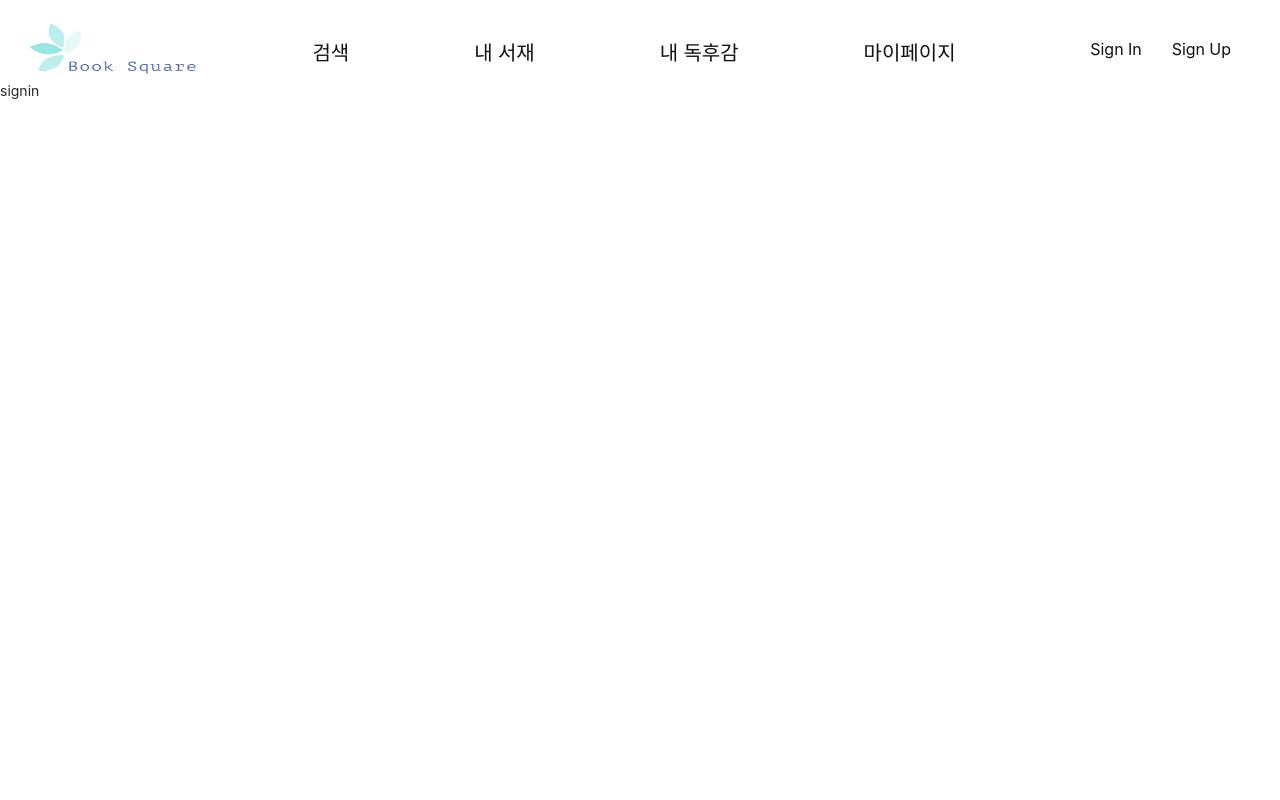
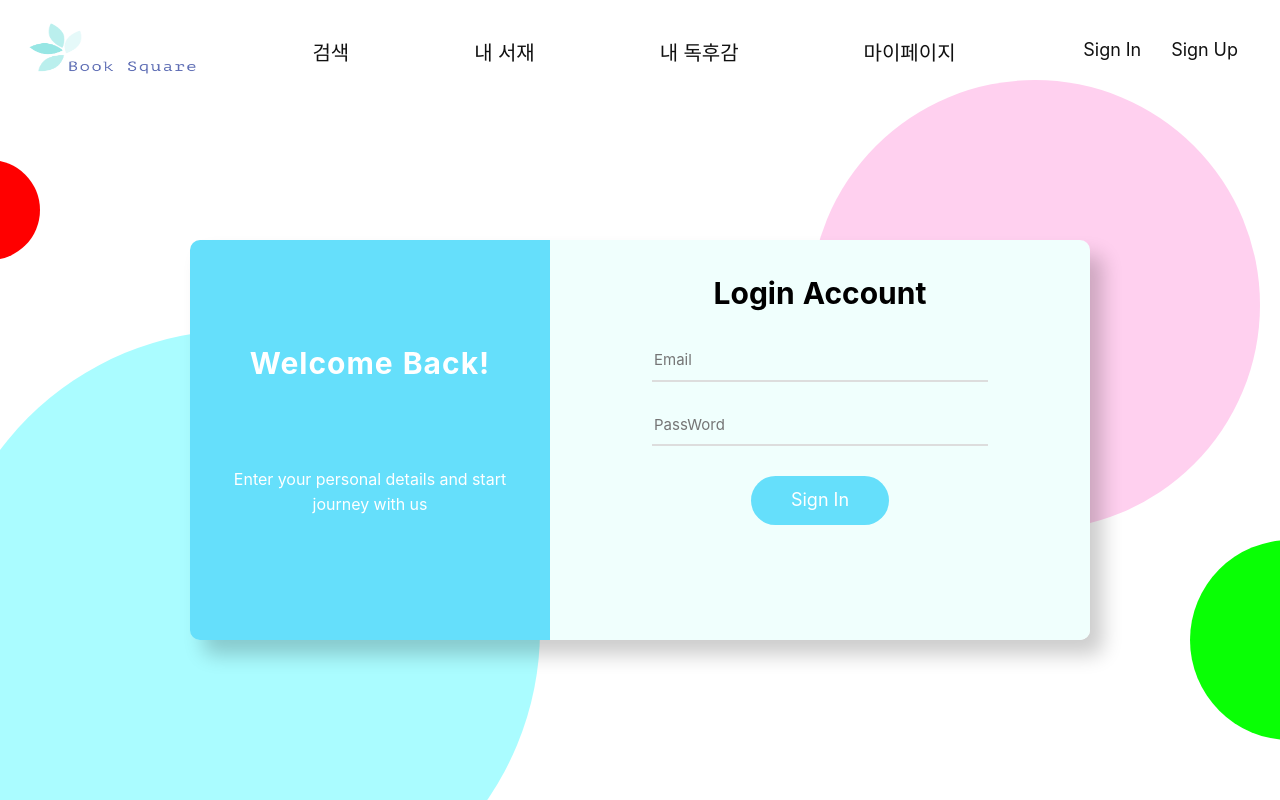
Before and after one commit to jun-gyu/Book-Square, a React (Create React App) app in the folder client/: page /SignIn in a window 1280 px wide. Built offline with nearby package versions, Linux system fonts and the light colour scheme.

Commit message:
회원가입 / 로그인 UI 구현완료. 유효성검사는 아직 구현하지 않음.

```diff
--- a/client/src/components/SearchBookList.js
+++ b/client/src/components/SearchBookList.js
@@ -1,4 +1,4 @@
-import React, { useState } from 'react';
+import React from 'react';
 import styled from 'styled-components';
 
 
--- /dev/null
+++ b/client/src/components/common/AuthForm.js
@@ -0,0 +1,210 @@
+import React, { useState, useCallback } from "react";
+import styled from "styled-components";
+import { Link } from "react-router-dom";
+import Button from "./Button";
+
+// signup / signin 컴포넌트 렌더링
+
+const AuthFormWrapper = styled.div`
+  position: relative;
+  width: 100%;
+  height: 100%;
+  overflow: hidden;
+  &::after, &::before, & > section::after, & > section::before {
+    content: '';
+    position: absolute;
+    border-radius: 50%
+  }
+  &::after {
+    top: 0;
+    right: 20px;
+    background: #ffd0ef;
+    width: 450px;
+    height: 450px;
+  }
+  &::before {
+    bottom: -50px;
+    left: -60px;
+    background: #aafcff;
+    width: 600px;
+    height: 600px;
+  }
+
+  & > section {
+    position: absolute;
+    top: 20%;
+    left: 50%;
+    transform: translateX(-50%);
+    width: 900px;
+    height: 50%;
+    z-index: 1;
+    display: flex;
+    box-shadow: 13px 15px 20px 0px rgba(0,0,0,0.2);
+    border-radius: 10px;
+    &::after {
+      top: -80px;
+      left: -250px;
+      background: #ff0000;
+      width: 100px;
+      height: 100px;
+    }
+    &::before {
+      bottom: -100px;
+      right: -300px;
+      background: #09ff05;
+      width: 200px;
+      height: 200px;
+    }
+    & > .greetings {
+      width: 40%;
+      height: 100%;
+      background: #65dffb;
+      border-radius: 10px 0 0 10px;
+      color: #fff;
+      & > strong {
+        display: block;
+        text-align: center;
+        font-size: 30px;
+        margin: 100px auto 80px;
+        letter-spacing: 1px;
+      }
+      & > p {
+        font-size: 16px;
+        margin: 0 auto;
+        width: 80%;
+        text-align: center;
+      }
+    }
+    & > .formSection {
+      width: 60%;
+      height: 100%;
+      background: #f0fffd;
+      border-radius: 0 10px 10px 0;
+      color: #000000;
+      padding: 30px;
+      display: flex;
+      flex-direction: column;
+      justify-content: flex-start;
+      & > strong {
+        display: block;
+        text-align: center;
+        font-size: 30px;
+      }
+      & > form {
+        margin-top: 30px;
+        & > span {
+          color: red;
+          text-align: center;
+          display: block;
+        }
+      }
+    }
+  }
+`;
+
+const InputStyled = styled.input`
+  font-size: 15px;
+  display: block;
+  border: none;
+  border-bottom: 2px solid #ddd;
+  background: none;
+  padding-bottom: 0.5rem;
+  outline: none;
+  width: 70%;
+  margin: 0 auto;
+  & + & {
+    margin-top: 30px;
+  }
+`;
+
+const textMap = {
+  SignIn: "Sign In",
+  SignUp: "Sign Up",
+};
+
+// 커스텀 훅
+export const useInput = (initValue = null) => {
+  const [value, setter] = useState(initValue);
+  const handler = useCallback((e) => {
+    setter(e.target.value);
+  }, []);
+  return [value, handler];
+};
+
+const AuthForm = ({ type }) => {
+
+  const text = textMap[type];
+
+  const [passwordCheck, setPasswordCheck] = useState('');
+  const [passwordError, setPasswordError] = useState(false);
+
+  const [email, onChangeEmail] = useInput("");
+  const [name, onChangeName] = useInput("");
+  const [password, onChangePassword] = useInput("");
+
+  const onChangeCheck = useCallback((e) => {
+    setPasswordError(e.target.value !== password);
+    setPasswordCheck(e.target.value);
+  }, [password]);
+
+  return (
+    <AuthFormWrapper>
+      <section>
+        <div className="greetings">
+          <strong>{text === "Sign Up" ? "Welcome!" : "Welcome Back!"}</strong>
+          <p>{text === "Sign Up" ? "To keep connected with us please login with your personal info" : "Enter your personal details and start journey with us"}</p>
+        </div>
+        <div className="formSection">
+          <strong>{text === "Sign Up" ? "Create Account" : "Login Account"}</strong>
+          <form>
+            {text === "Sign Up" && (
+              <InputStyled
+                autocomplete
+                name="userName"
+                placeholder="Name"
+                value={name}
+                required
+                onChange={onChangeName}
+              />
+            )}
+            <InputStyled
+              autocomplete
+              name="userEmail"
+              placeholder="Email"
+              value={email}
+              required
+              onChange={onChangeEmail}
+            />
+            <InputStyled
+              autocomplete
+              name="passWord"
+              placeholder="PassWord"
+              type="password"
+              value={password}
+              required
+              onChange={onChangePassword}
+            />
+            {text === "Sign Up" && (
+              <InputStyled
+                autocomplete
+                name="passWordConfirm"
+                placeholder="PassWord Check"
+                type="password"
+                value={passwordCheck}
+                required
+                onChange={onChangeCheck}
+              />
+
+            )}
+            {passwordError && (
+              <span> 비밀번호가 일치하지 않습니다.</span>
+            )}
+            <Button text={text}/>
+          </form>
+        </div>
+      </section>
+    </AuthFormWrapper>
+  );
+};
+
+export default AuthForm;
--- /dev/null
+++ b/client/src/components/common/Button.js
@@ -0,0 +1,22 @@
+import React from "react";
+import styled from "styled-components";
+
+const ButtonStyled = styled.button`
+  background-color: #65dffb;
+  color: #fff;
+  padding: 10px 40px;
+  color: #fff;
+  font-size: 18px;
+  border-radius: 25px;
+  border: none;
+  outline: none;
+  margin: 30px auto 0;
+  display: block;
+  cursor: pointer;
+`;
+
+const Button = ({ text }) => (
+  <ButtonStyled>{text}</ButtonStyled>
+);
+
+export default Button;
--- a/client/src/components/common/HeaderNav.js
+++ b/client/src/components/common/HeaderNav.js
@@ -85,7 +85,7 @@ const HeaderNavWrapper = styled.div`
     width: 15%;
     height: 100%;
     & > a {
-      font-size: 16px;
+      font-size: 18px;
     }
     & > a + a {
       margin-left: 30px;
--- /dev/null
+++ b/client/src/containers/SignInForm.js
@@ -0,0 +1,15 @@
+/* eslint no-restricted-globals: ["off"] */
+import React, { useState } from "react";
+import { withRouter } from "react-router-dom";
+import AuthForm from "../components/common/AuthForm";
+
+const SignInForm = ({ history }) => {
+
+  return (
+    <AuthForm
+      type="SignIn"
+    />
+  );
+};
+
+export default withRouter(SignInForm);
--- /dev/null
+++ b/client/src/containers/SignUpForm.js
@@ -0,0 +1,15 @@
+import React, { useState } from "react";
+import styled from 'styled-components';
+import { withRouter } from "react-router-dom";
+import AuthForm from "../components/common/AuthForm";
+
+const SignUpForm = () => {
+
+  return (
+    <AuthForm
+      type="SignUp"
+    />
+  );
+};
+
+export default withRouter(SignUpForm);
--- a/client/src/index.css
+++ b/client/src/index.css
@@ -19,4 +19,5 @@ img { vertical-align: top;}
   width: 100%;
   height: 100%;
   overflow: hidden;
+  position: relative;
 }
--- a/client/src/pages/SignIn.js
+++ b/client/src/pages/SignIn.js
@@ -1,15 +1,11 @@
 import React from 'react';
-import styled from 'styled-components';
 import MainTemplate from "../components/MainTemplate";
-
-const SIgnInWrapper = styled.div``;
+import SignInForm from '../containers/SignInForm';
 
 const SIgnIn = () => {
   return (
     <MainTemplate>
-      <SIgnInWrapper>
-        signin
-      </SIgnInWrapper>
+      <SignInForm/>
     </MainTemplate>
 
   );
--- a/client/src/pages/SignUp.js
+++ b/client/src/pages/SignUp.js
@@ -1,13 +1,21 @@
-import React from 'react';
-import styled from 'styled-components';
+import React, { useState, useCallback } from 'react';
 import MainTemplate from "../components/MainTemplate";
+import SignUpForm from '../containers/SignUpForm';
 
-const SignUpWrapper = styled.div``;
+// 커스텀 훅
+export const useInput = (initValue = null) => {
+  const [value, setter] = useState(initValue);
+  const handler = useCallback((e) => {
+    setter(e.target.value);
+  }, []);
+  return [value, handler];
+};
 
 const SignUp = () => {
+
   return (
     <MainTemplate>
-      <SignUpWrapper>SignUp</SignUpWrapper>
+      <SignUpForm/>
     </MainTemplate>
   );
 };
```
Also changed, not shown: client/src/images/logo.png.
